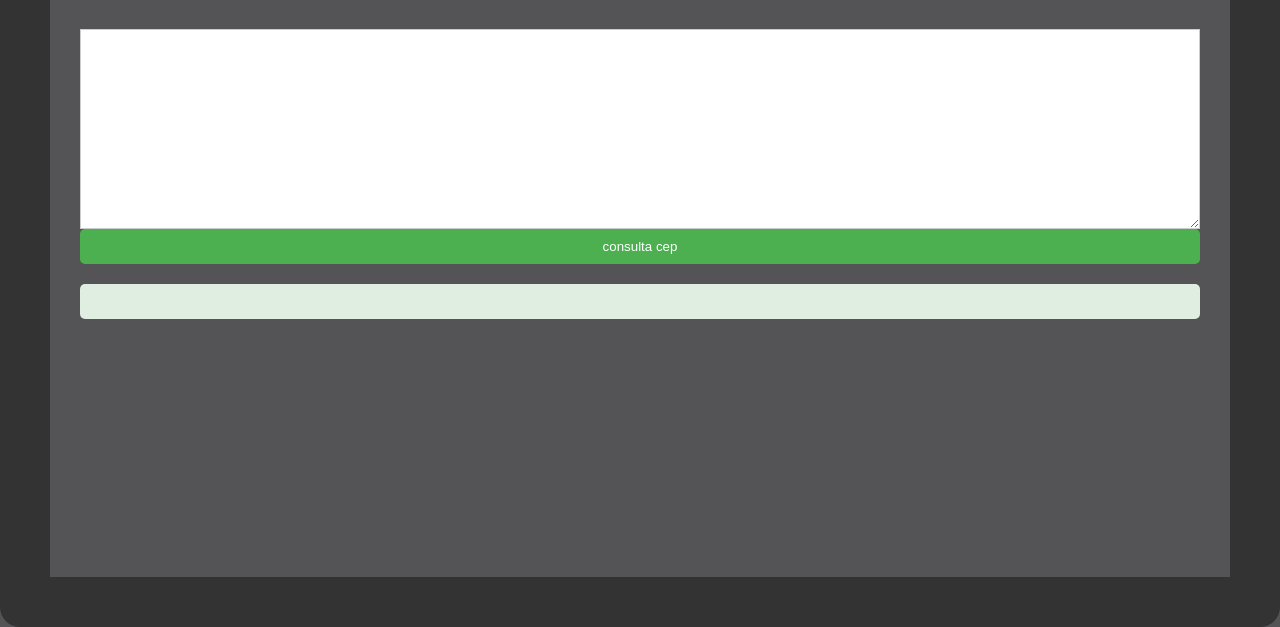
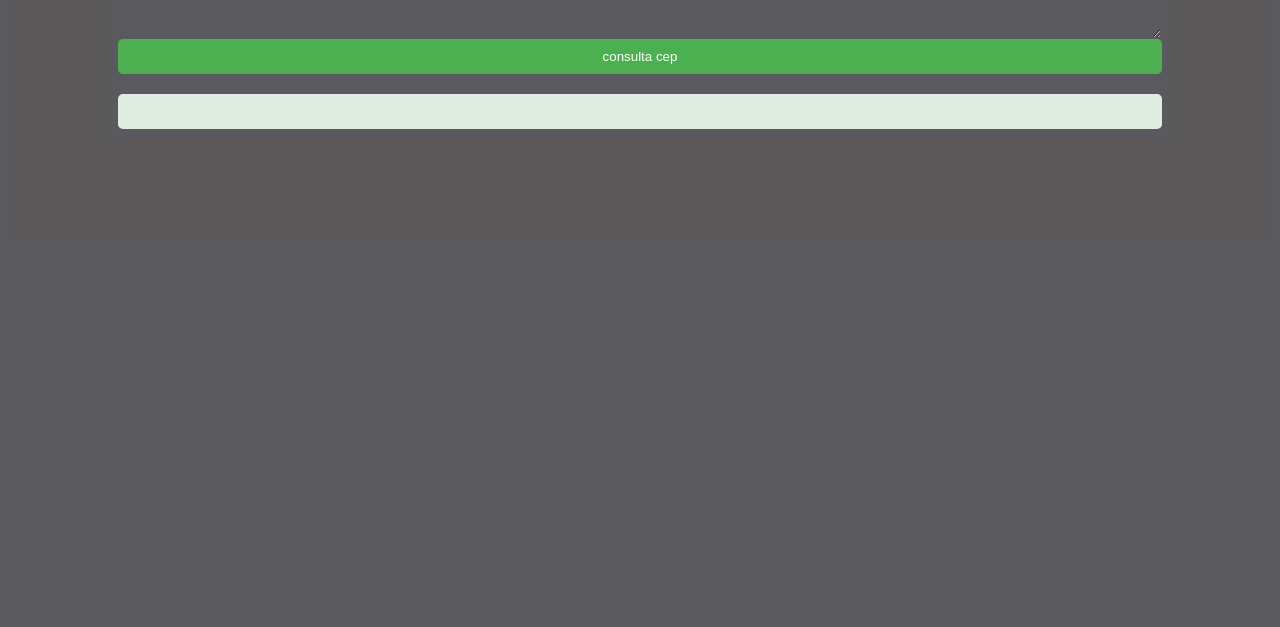
Before and after one commit to tonymochila/delivery, a plain HTML site: page index.html in a window 1280 px wide. Shown: the part 420-1047 px from the top of the page. After the commit the page ends 800 px from the top, so only its background shows below. Drawn offline with Linux system fonts and the light colour scheme.

Commit message:
css ajustado

```diff
--- a/styles.css
+++ b/styles.css
@@ -1,11 +1,7 @@
-body{
-background-color: rgb(84, 84, 87);
-margin: 0;
-padding: 20px;
-box-sizing: border-box; /* Inclui padding e borda no cálculo da largura/altura */
-border: 50px solid #333;
-border-radius: 20px;
+*{
+    background-color: rgb(90, 90, 94);
 }
+
 .meu-botao {
     background-color: #4CAF50; /* Cor de fundo verde */
     color: white;              /* Cor do texto branco */
@@ -29,22 +25,28 @@ border-radius: 20px;
    /* padding: 10% 0; */
 }
 .container{
+
     display: grid;
-    padding: 20% 0;
     margin: 10px
+    box-sizing: border-box; /* Inclui o padding e a borda no cálculo da largura e altura */
+    padding: 10px; /* Adiciona algum p
+    reenchimento interno */
+    border: 100px solid #5a5858;
 }
 .Resultado{
+
     color: rgb(255, 255, 255);
     width: 100%; /* Faz o textarea ocupar toda a largura disponível */
     height: 200px; /* Define a altura aproximadamente equivalente a rows="10" */
     box-sizing: border-box; /* Inclui o padding e a borda no cálculo da largura e altura */
     padding: 10px; /* Adiciona algum preenchimento interno */
-    border: 1px solid #ccc; /* Define a borda do textarea */
+    border: 1px solid rgb(90, 90, 94); /* Define a borda do textarea */
     font-size: 16px; /* Define o tamanho da fonte */
     resize: vertical; /* Permite redimensionar apenas verticalmente */
     cursor: not-allowed; /* Indica que o campo não pode ser editado */
 }
 .titulo{
+    border: none;
     font-size: 200%;
     padding: 20px;
     text-align: center;
```
